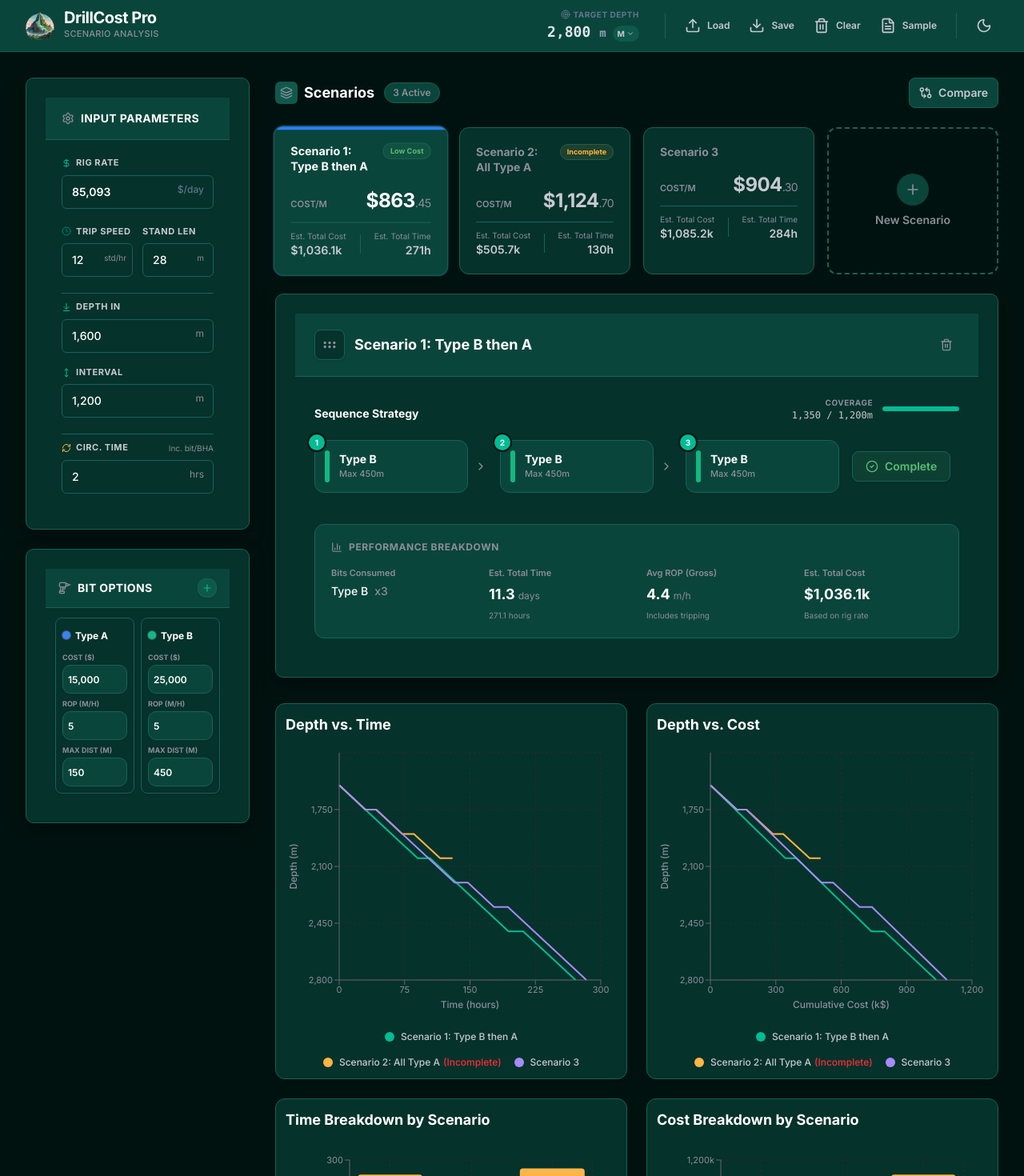
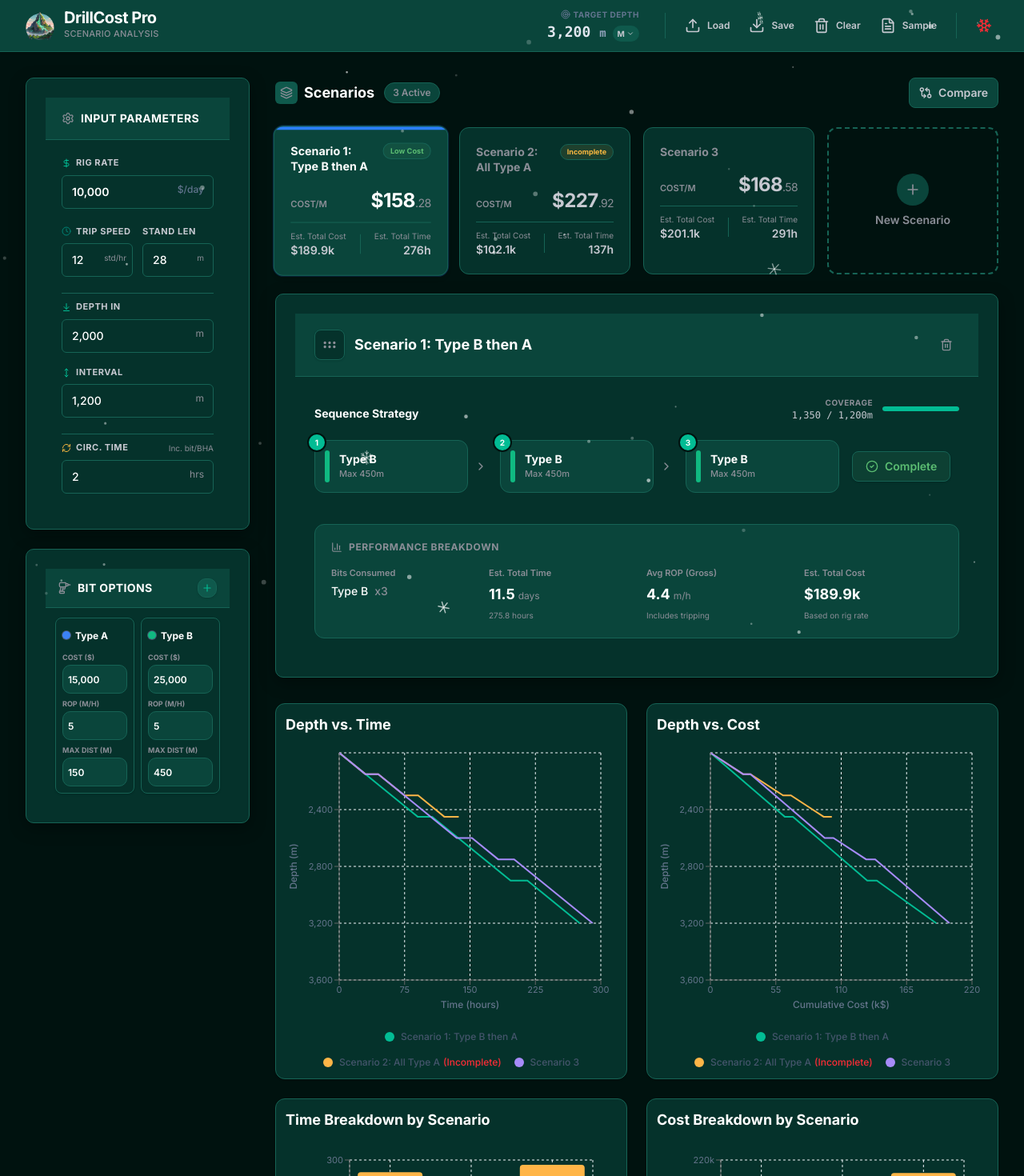
Before and after one commit to son-n-pham/drillcost, a React (Vite) app: page / in a window 1280 px wide. Shown: the top 1470 px of the page at 80% size. Built offline with nearby package versions, Linux system fonts and the light colour scheme.

Commit message:
Add Christmas season theme

```diff
--- a/App.tsx
+++ b/App.tsx
@@ -6,7 +6,8 @@ import SettingsPanel from './components/SettingsPanel';
 import BitsPanel from './components/BitsPanel';
 import ScenarioManager from './components/ScenarioManager';
 import SimulationCharts from './components/SimulationCharts';
-import { Activity, Layers, Target, Moon, Sun, Download, Upload, Trash2, FileText, ChevronDown } from 'lucide-react';
+import SnowEffect from './components/SnowEffect';
+import { Activity, Layers, Target, Moon, Sun, Download, Upload, Trash2, FileText, ChevronDown, Snowflake } from 'lucide-react';
 import { SAMPLE_PARAMS, SAMPLE_BITS, SAMPLE_SCENARIOS } from './sampleData';
 import clsx from 'clsx';
 import logoIcon from './img/logo_SonPham.png';
@@ -42,9 +43,9 @@ const App: React.FC = () => {
     const saved = loadSavedState();
     return saved?.scenarios ?? INITIAL_SCENARIOS;
   });
-  const [theme, setTheme] = useState<'light' | 'dark'>(() => {
+  const [theme, setTheme] = useState<'light' | 'dark' | 'xmas'>(() => {
     const saved = loadSavedState();
-    return saved?.theme ?? 'dark';
+    return saved?.theme ?? 'xmas';
   });
   const [depthUnit, setDepthUnit] = useState<DepthUnit>(() => {
     const saved = loadSavedState();
@@ -85,6 +86,9 @@ const App: React.FC = () => {
     if (theme === 'dark') {
       document.documentElement.classList.add('dark');
       document.documentElement.setAttribute('data-theme', 'bakerhughes-dark');
+    } else if (theme === 'xmas') {
+      document.documentElement.classList.add('dark');
+      document.documentElement.setAttribute('data-theme', 'christmas');
     } else {
       document.documentElement.classList.remove('dark');
       document.documentElement.setAttribute('data-theme', 'light');
@@ -97,7 +101,11 @@ const App: React.FC = () => {
   }, [params, bits, scenarios]);
 
   const toggleTheme = () => {
-    setTheme(prev => prev === 'light' ? 'dark' : 'light');
+    setTheme(prev => {
+      if (prev === 'light') return 'dark';
+      if (prev === 'dark') return 'xmas';
+      return 'light';
+    });
   };
 
   const handleSaveState = () => {
@@ -183,6 +191,7 @@ const App: React.FC = () => {
 
   return (
     <div className="min-h-screen bg-slate-50/50 dark:bg-[var(--bh-bg)] text-slate-900 dark:text-[var(--bh-text)] font-sans pb-12 selection:bg-blue-100 selection:text-blue-900 dark:selection:bg-blue-900 dark:selection:text-blue-100 transition-colors duration-300">
+      {theme === 'xmas' && <SnowEffect />}
       {/* Hidden File Input */}
       <input
         type="file"
@@ -267,13 +276,15 @@ const App: React.FC = () => {
 
              <div className="h-8 w-px bg-slate-200 dark:bg-[var(--bh-border)]"></div>
 
-             <button
-              onClick={toggleTheme}
-              className="p-2 rounded-lg text-slate-500 hover:bg-slate-100 dark:text-[var(--bh-text-weak)] dark:hover:bg-[var(--bh-surface-2)] dark:hover:text-[var(--bh-primary)] transition-colors"
-              title={`Switch to ${theme === 'light' ? 'Dark' : 'Light'} Mode`}
-             >
-               {theme === 'dark' ? <Moon className="w-5 h-5" /> : <Sun className="w-5 h-5" />}
-             </button>
+              <button
+                onClick={toggleTheme}
+                className="p-2 rounded-lg text-slate-500 hover:bg-slate-100 dark:text-[var(--bh-text-weak)] dark:hover:bg-[var(--bh-surface-2)] dark:hover:text-[var(--bh-primary)] transition-colors"
+                title={`Current Theme: ${theme.charAt(0).toUpperCase() + theme.slice(1)}`}
+              >
+                {theme === 'light' && <Sun className="w-5 h-5" />}
+                {theme === 'dark' && <Moon className="w-5 h-5" />}
+                {theme === 'xmas' && <Snowflake className="w-5 h-5 text-red-500" />}
+              </button>
           </div>
         </div>
       </header>
--- /dev/null
+++ b/components/SnowEffect.tsx
@@ -0,0 +1,180 @@
+import React, { useEffect, useRef } from 'react';
+
+// Snowflake interface definition
+interface Snowflake {
+  x: number;
+  y: number;
+  radius: number;
+  speed: number;
+  wind: number;
+  opacity: number;
+  type: 'simple' | 'complex';
+  angle: number;
+  spinSpeed: number;
+  tilt: number;       // For 3D rotation simulation
+  tiltSpeed: number;  // Speed of the flip/tumble
+}
+
+const SnowEffect: React.FC = () => {
+  const canvasRef = useRef<HTMLCanvasElement>(null);
+
+  useEffect(() => {
+    const canvas = canvasRef.current;
+    if (!canvas) return;
+
+    const ctx = canvas.getContext('2d');
+    if (!ctx) return;
+
+    // Set canvas size
+    const resizeCanvas = () => {
+      canvas.width = window.innerWidth;
+      canvas.height = window.innerHeight;
+    };
+    resizeCanvas();
+    window.addEventListener('resize', resizeCanvas);
+
+    // Snowflakes configuration
+    const snowflakes: Snowflake[] = [];
+
+    // Drastically reduced count for less distraction
+    const getParticleCount = () => Math.floor(window.innerWidth / 25);
+
+    const createSnowflake = (isInitial: boolean = false): Snowflake => {
+        const isComplex = Math.random() < 0.05; // 5% chance of being a detailed flake
+
+        return {
+          x: Math.random() * canvas.width,
+          y: isInitial ? Math.random() * canvas.height : -20,
+          radius: isComplex ? (Math.random() * 5 + 6) : (Math.random() * 2 + 1),
+          speed: Math.random() * 0.5 + 0.2,
+          wind: Math.random() * 0.5 - 0.25,
+          opacity: isComplex ? Math.random() * 0.4 + 0.5 : Math.random() * 0.5 + 0.2,
+          type: isComplex ? 'complex' : 'simple',
+          angle: Math.random() * Math.PI * 2,
+          spinSpeed: (Math.random() - 0.5) * 0.02,
+          tilt: Math.random() * Math.PI, // Random initial tilt
+          tiltSpeed: (Math.random() * 0.02) + 0.01, // Gentle tumbling speed
+        };
+    };
+
+    // Initialize
+    const count = getParticleCount();
+    for (let i = 0; i < count; i++) {
+      snowflakes.push(createSnowflake(true));
+    }
+
+    // Helper to draw a complex 6-branch snowflake with 3D feel
+    const drawComplexSnowflake = (ctx: CanvasRenderingContext2D, flake: Snowflake) => {
+        ctx.save();
+        ctx.translate(flake.x, flake.y);
+
+        // Apply 3D rotation simulation
+        // 1. Rotate in 2D plane
+        ctx.rotate(flake.angle);
+
+        // 2. Simulate 3D flip by scaling along Y axis based on tilt cosine
+        // We use Math.abs(Math.cos(flake.tilt)) as the scale factor to show it flipping
+        // We limit the minimum scale to 0.1 so it doesn't completely disappear (becomes a thin line)
+        const scaleY = Math.cos(flake.tilt);
+        ctx.scale(1, scaleY);
+
+        ctx.globalAlpha = flake.opacity;
+        ctx.strokeStyle = '#ffffff';
+        ctx.lineWidth = 1.5;
+        ctx.lineCap = 'round';
+
+        // Draw 6 branches
+        for (let i = 0; i < 6; i++) {
+            ctx.rotate(Math.PI / 3);
+            ctx.beginPath();
+            ctx.moveTo(0, 0);
+            ctx.lineTo(0, flake.radius);
+            ctx.stroke();
+
+            // Add little details to branches
+            if (flake.radius > 8) {
+                ctx.beginPath();
+                ctx.moveTo(0, flake.radius * 0.6);
+                ctx.lineTo(flake.radius * 0.25, flake.radius * 0.8);
+                ctx.stroke();
+
+                ctx.beginPath();
+                ctx.moveTo(0, flake.radius * 0.6);
+                ctx.lineTo(-flake.radius * 0.25, flake.radius * 0.8);
+                ctx.stroke();
+            }
+        }
+        ctx.restore();
+    };
+
+    // Animation loop
+    let animationFrameId: number;
+
+    const draw = () => {
+      ctx.clearRect(0, 0, canvas.width, canvas.height);
+
+      snowflakes.forEach((flake) => {
+        if (flake.type === 'complex') {
+            drawComplexSnowflake(ctx, flake);
+        } else {
+            ctx.fillStyle = `rgba(255, 255, 255, ${flake.opacity})`;
+            ctx.beginPath();
+            ctx.moveTo(flake.x, flake.y);
+            ctx.arc(flake.x, flake.y, flake.radius, 0, Math.PI * 2);
+            ctx.fill();
+        }
+      });
+
+      update();
+      animationFrameId = requestAnimationFrame(draw);
+    };
+
+    const update = () => {
+      snowflakes.forEach((flake) => {
+        flake.y += flake.speed;
+        flake.x += flake.wind;
+        flake.angle += flake.spinSpeed;
+        flake.tilt += flake.tiltSpeed; // Increment tilt angle
+
+        // Wrap around bottom
+        if (flake.y > canvas.height + 20) {
+          const newFlake = createSnowflake();
+          flake.x = newFlake.x;
+          flake.y = -20;
+          flake.speed = newFlake.speed;
+          flake.wind = newFlake.wind;
+          flake.type = newFlake.type;
+          flake.radius = newFlake.radius;
+          flake.angle = newFlake.angle;
+          flake.spinSpeed = newFlake.spinSpeed;
+          flake.tilt = newFlake.tilt;
+          flake.tiltSpeed = newFlake.tiltSpeed;
+        }
+
+        // Wrap around sides
+        if (flake.x > canvas.width + 20) {
+          flake.x = -20;
+        } else if (flake.x < -20) {
+          flake.x = canvas.width + 20;
+        }
+      });
+    };
+
+    draw();
+
+    return () => {
+      window.removeEventListener('resize', resizeCanvas);
+      cancelAnimationFrame(animationFrameId);
+    };
+  }, []);
+
+  return (
+    <canvas
+      ref={canvasRef}
+      className="fixed inset-0 pointer-events-none z-50"
+      style={{ opacity: 0.9 }}
+    />
+  );
+};
+
+export default SnowEffect;
--- a/constants.ts
+++ b/constants.ts
@@ -1,10 +1,10 @@
 import { Bit, GlobalParams, ScenarioConfig } from './types';
 
 export const DEFAULT_GLOBAL_PARAMS: GlobalParams = {
-  operationCostPerDay: 85093,
+  operationCostPerDay: 100000,
   tripSpeed: 12,
   standLength: 28, // Standard range 2 stand approx 27-29m. Assuming 28m for calc.
-  depthIn: 1600,
+  depthIn: 2000,
   intervalToDrill: 1200,
   circulatingHours: 2,
 };
@@ -45,10 +45,10 @@ export const DEFAULT_SCENARIOS: ScenarioConfig[] = [
 
 // Initial state uses sample data so users can see how the app works
 export const INITIAL_GLOBAL_PARAMS: GlobalParams = {
-  operationCostPerDay: 85093,
+  operationCostPerDay: 10000,
   tripSpeed: 12,
   standLength: 28,
-  depthIn: 1600,
+  depthIn: 2000,
   intervalToDrill: 1200,
   circulatingHours: 2,
 };
--- a/index.css
+++ b/index.css
@@ -69,6 +69,43 @@
   --bh-focus:     #5BBD72;   /* Accessible focus ring (Brandfetch Fern) */
   --bh-success:   #5BBD72;
   --bh-warning:   #FAB840;   /* Non-brand warning for clarity */
+  --bh-danger:    #D84A3B;
+
+  /* Shadows */
+  --bh-shadow-1:  0 6px 20px rgba(0,0,0,0.35);
+  --bh-shadow-2:  0 8px 30px rgba(0,0,0,0.45);
+
+  /* Radii & spacing */
+  --bh-radius-sm: 6px;
+  --bh-radius-md: 10px;
+  --bh-radius-lg: 16px;
+  --bh-gap:       12px;
+}
+
+:root[data-theme="christmas"] {
+  /* Christmas Theme - Standard Baker Hughes Dark + Snow Effect */
+  /* Reusing the EXACT same variables as bakerhughes-dark */
+  --bh-primary: #02BC94;     /* Light Green (Brand Primary) */
+  --bh-bg:      #00120F;     /* Deepest Green/Black */
+  --bh-accent:  #018374;     /* Green (Accent) */
+  --bh-accent-2:#FFFFFF;     /* White */
+
+  /* Semantic & surfaces */
+  --bh-surface-0: #05322B;   /* Brand Dark Green */
+  --bh-surface-1: #0A453B;   /* Raised surface */
+  --bh-surface-2: #0F594C;   /* Hover/active surface */
+  --bh-border:    #166355;   /* Greenish border */
+  --bh-overlay:   rgba(0, 18, 15, 0.8);
+
+  /* Text */
+  --bh-text:      #FFFFFF;
+  --bh-text-weak: #C7C9D1;
+  --bh-text-mute: #8B8E97;
+
+  /* States */
+  --bh-focus:     #5BBD72;
+  --bh-success:   #5BBD72;
+  --bh-warning:   #FAB840;
   --bh-danger:    #D84A3B;
 
   /* Shadows */
```
